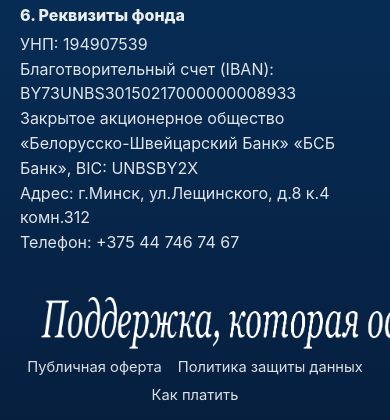
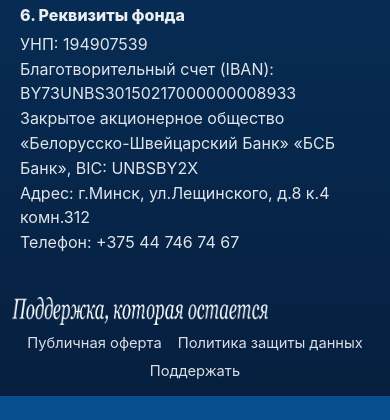
Before and after one commit to patricheg/fond3, a Flask app: page /legal/offer in a window 390 px wide; the page is wider, and only the part inside the window is pictured. Shown: the part 1705-2125 px from the top of that part. After the commit the page ends 2101 px from the top of that part, so only its background shows below. Run offline with Flask 3, Linux system fonts and the light colour scheme.

Commit message:
Make legal footer brand image responsive on mobile.
Use clamp() sizing for the legal footer brand image and reduce left offset on small screens. Also rename the payment link label to Поддержать across templates.

Made-with: Cursor

```diff
--- a/static/css/style.css
+++ b/static/css/style.css
@@ -132,12 +132,19 @@ body.minimal .legal-footer {
     padding: 2px 12px 16px;
 }
 body.minimal .legal-footer-brand-img {
-    height: 52px;
+    height: clamp(28px, 4.2vw, 52px);
     width: auto;
     object-fit: contain;
     display: block;
     margin-right: 14px;
     margin-left: 8%;
+}
+
+@media (max-width: 720px) {
+    body.minimal .legal-footer-brand-img {
+        margin-left: 0;
+        margin-right: 12px;
+    }
 }
 body.minimal .legal-footer-links {
     margin-left: auto;
--- a/templates/base.html
+++ b/templates/base.html
@@ -75,7 +75,7 @@
         <div class="legal-footer-links">
             <a href="{{ url_for('legal_page', doc_type='offer') }}">Публичная оферта</a>
             <a href="{{ url_for('legal_page', doc_type='policy') }}">Политика защиты данных</a>
-            <a href="{{ url_for('donate') }}">Как платить</a>
+            <a href="{{ url_for('donate') }}">Поддержать</a>
         </div>
     </div>
 
--- a/templates/base_minimal.html
+++ b/templates/base_minimal.html
@@ -69,7 +69,7 @@
         <div class="legal-footer-links">
             <a href="{{ url_for('legal_page', doc_type='offer') }}">Публичная оферта</a>
             <a href="{{ url_for('legal_page', doc_type='policy') }}">Политика защиты данных</a>
-            <a class="legal-pay-link" href="{{ url_for('donate') }}">Как платить</a>
+            <a class="legal-pay-link" href="{{ url_for('donate') }}">Поддержать</a>
         </div>
     </div>
 
--- a/templates/directions.html
+++ b/templates/directions.html
@@ -201,7 +201,7 @@
       <div class="legal-footer-links">
         <a href="{{ url_for('legal_page', doc_type='offer') }}">Публичная оферта</a>
         <a href="{{ url_for('legal_page', doc_type='policy') }}">Политика защиты данных</a>
-        <a href="{{ url_for('donate') }}">Как платить</a>
+        <a href="{{ url_for('donate') }}">Поддержать</a>
       </div>
     </div>
   </div>
```
Also changed, not shown: templates/landing_image_only.html (+5 -2 lines).
